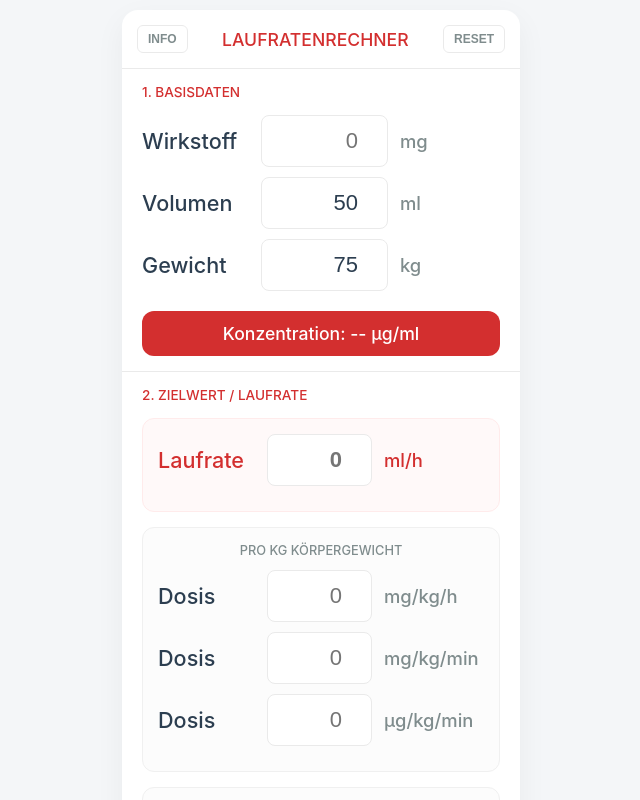
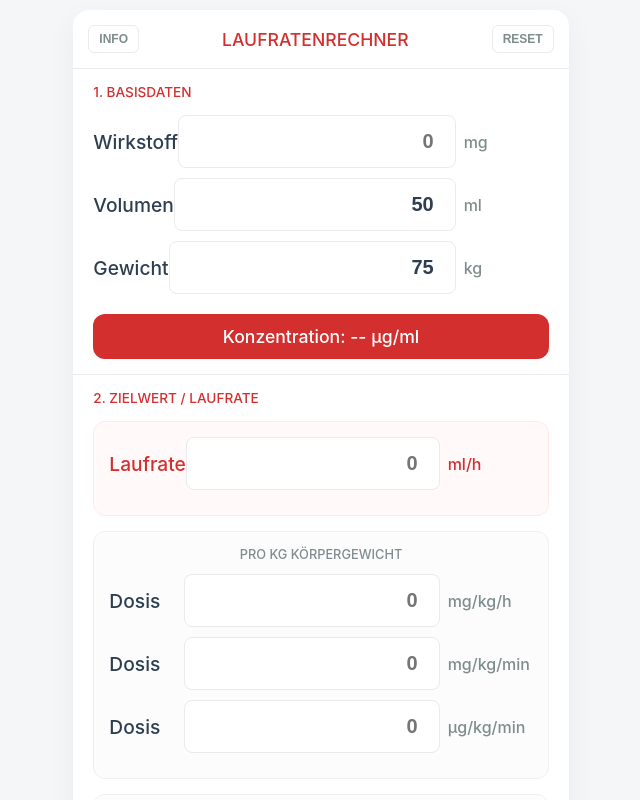
Before and after one commit to Moe1701/perfusor-rechner, a React (Vite) app: page / in a window 1280 px wide. Shown: the top 800 px of the page, without its empty margins (319-959 px from the left). Built offline with nearby package versions, Linux system fonts and the light colour scheme.

Commit message:
Update CSS styles for layout and input elements

```diff
--- a/src/styles/globals.css
+++ b/src/styles/globals.css
@@ -29,7 +29,7 @@ body {
     border-radius: var(--radius-card);
     box-shadow: 0 10px 30px rgba(0,0,0,0.05);
     width: 100%;
-    max-width: 480px;
+    max-width: 540px;
     overflow: hidden;
 }
 
@@ -63,9 +63,22 @@ body {
     cursor: pointer;
 }
 
-.section { padding: 15px 20px; border-bottom: 1px solid var(--border-light); }
-.section:last-child { border-bottom: none; }
-.section-title { font-size: 0.85rem; text-transform: uppercase; color: var(--primary-red); font-weight: 500; margin-bottom: 15px; }
+.section {
+    padding: 15px 20px;
+    border-bottom: 1px solid var(--border-light);
+}
+
+.section:last-child {
+    border-bottom: none;
+}
+
+.section-title {
+    font-size: 0.85rem;
+    text-transform: uppercase;
+    color: var(--primary-red);
+    font-weight: 500;
+    margin-bottom: 15px;
+}
 
 .tile {
     background-color: var(--bg-tile);
@@ -74,30 +87,120 @@ body {
     margin-bottom: 15px;
     border: 1px solid #f0f0f0;
 }
-.tile-highlight { background-color: #fff9f9; border: 1px solid #ffebeb; }
-.tile-title { font-size: 0.8rem; text-transform: uppercase; color: var(--text-muted); font-weight: 500; margin-bottom: 12px; text-align: center; }
 
-.input-group { margin-bottom: 10px; display: flex; align-items: center; justify-content: space-between; }
-.input-group label { font-size: 1.35rem; font-weight: 500; flex: 1; }
-.input-wrapper { display: flex; align-items: center; flex: 2; max-width: 240px; }
+.tile-highlight {
+    background-color: #fff9f9;
+    border: 1px solid #ffebeb;
+}
+
+.tile-title {
+    font-size: 0.8rem;
+    text-transform: uppercase;
+    color: var(--text-muted);
+    font-weight: 500;
+    margin-bottom: 12px;
+    text-align: center;
+}
+
+.input-group {
+    margin-bottom: 10px;
+    display: flex;
+    align-items: center;
+    justify-content: space-between;
+}
+
+.input-group label {
+    font-size: 1.2rem;
+    font-weight: 500;
+    flex: 0 0 75px;
+}
+
+.input-wrapper {
+    display: flex;
+    align-items: center;
+    flex: 1;
+}
+
 .input-wrapper input {
     width: 100%;
-    font-size: 22px;
-    font-weight: 500;
-    padding: 12px 14px;
+    font-size: 20px;
+    font-weight: 600;
+    padding: 14px 6px;
     border: 1px solid var(--border-light);
     border-radius: var(--radius-input);
     text-align: right;
     background-color: var(--surface-white);
     color: var(--text-dark);
 }
-.input-wrapper input:focus { outline: none; border-color: #ffbaba; box-shadow: 0 0 0 3px rgba(211, 47, 47, 0.05); }
-.unit { margin-left: 12px; font-size: 1.15rem; font-weight: 500; color: var(--text-muted); width: 100px; flex-shrink: 0; }
 
-.info-box { font-size: 1.1rem; color: white; background-color: var(--primary-red); margin-top: 20px; padding: 12px; text-align: center; font-weight: 500; border-radius: var(--radius-tile); }
+.input-wrapper input:focus {
+    outline: none;
+    border-color: #ffbaba;
+    box-shadow: 0 0 0 3px rgba(211, 47, 47, 0.05);
+}
 
-.modal-overlay { position: fixed; top: 0; left: 0; right: 0; bottom: 0; background-color: rgba(0, 0, 0, 0.4); display: flex; justify-content: center; align-items: center; z-index: 1000; padding: 20px; backdrop-filter: blur(4px); }
-.modal-content { background-color: var(--surface-white); border-radius: var(--radius-card); padding: 25px; max-width: 400px; width: 100%; }
-.modal-content h2 { margin-top: 0; color: var(--primary-red); font-size: 1.2rem; }
-.disclaimer { font-size: 0.85rem; color: var(--text-muted); background-color: var(--bg-body); padding: 12px; border-radius: var(--radius-input); margin-top: 15px; border-left: 3px solid var(--primary-red); }
-.modal-close-btn { width: 100%; padding: 14px; margin-top: 20px; background-color: var(--surface-white); border: 1px solid var(--border-light); border-radius: var(--radius-input); font-weight: 500; cursor: pointer; }
+.unit {
+    margin-left: 8px;
+    font-size: 1rem;
+    font-weight: 500;
+    color: var(--text-muted);
+    flex: 0 0 85px;
+}
+
+.info-box {
+    font-size: 1.1rem;
+    color: white;
+    background-color: var(--primary-red);
+    margin-top: 20px;
+    padding: 12px;
+    text-align: center;
+    font-weight: 500;
+    border-radius: var(--radius-tile);
+}
+
+.modal-overlay {
+    position: fixed;
+    top: 0; left: 0; right: 0; bottom: 0;
+    background-color: rgba(0, 0, 0, 0.4);
+    display: flex;
+    justify-content: center;
+    align-items: center;
+    z-index: 1000;
+    padding: 20px;
+    backdrop-filter: blur(4px);
+}
+
+.modal-content {
+    background-color: var(--surface-white);
+    border-radius: var(--radius-card);
+    padding: 25px;
+    max-width: 400px;
+    width: 100%;
+}
+
+.modal-content h2 {
+    margin-top: 0;
+    color: var(--primary-red);
+    font-size: 1.2rem;
+}
+
+.disclaimer {
+    font-size: 0.85rem;
+    color: var(--text-muted);
+    background-color: var(--bg-body);
+    padding: 12px;
+    border-radius: var(--radius-input);
+    margin-top: 15px;
+    border-left: 3px solid var(--primary-red);
+}
+
+.modal-close-btn {
+    width: 100%;
+    padding: 14px;
+    margin-top: 20px;
+    background-color: var(--surface-white);
+    border: 1px solid var(--border-light);
+    border-radius: var(--radius-input);
+    font-weight: 500;
+    cursor: pointer;
+}
```
